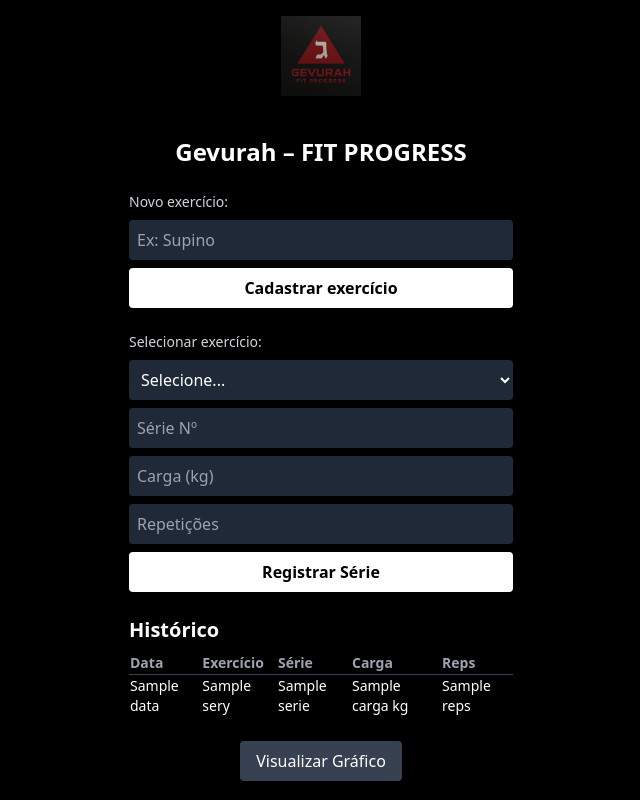
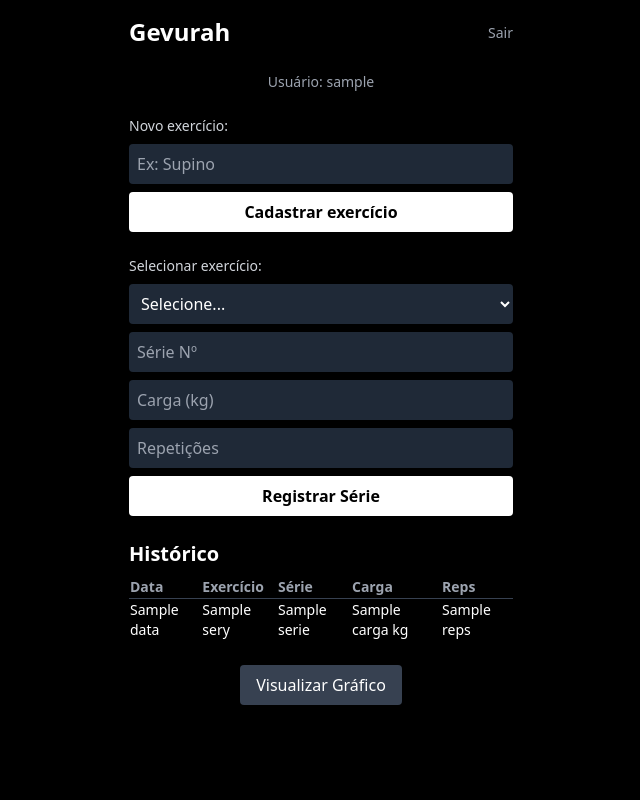
Before and after one commit to pedrocamposlive/Gevurah, a Flask app: page /index in a window 1280 px wide. Shown: the whole page, without its empty margins (319-959 px from the left). Run offline with Flask 3, Linux system fonts and the light colour scheme; the visitor is signed in with stand-in values (Sample User, id 1); a database or web service that is not in the repository returns one stand-in record (values such as "Sample title"); some libraries are stand-ins or nearby versions.

Commit message:
Update index.html

```diff
--- a/templates/index.html
+++ b/templates/index.html
@@ -3,42 +3,38 @@
 <head>
   <meta charset="UTF-8" />
   <meta name="viewport" content="width=device-width, initial-scale=1.0" />
-  <title>Gevurah - FIT PROGRESS</title>
+  <title>Gevurah - Treino</title>
   <script src="https://cdn.tailwindcss.com"></script>
 
-  <!-- PWA: Manifesto + Service Worker -->
   <link rel="manifest" href="{{ url_for('static', filename='manifest.json') }}">
   <meta name="theme-color" content="#000000" />
   <script>
     if ('serviceWorker' in navigator) {
-      navigator.serviceWorker.register("{{ url_for('static', filename='service-worker.js') }}")
-        .then(reg => console.log('✅ Service Worker registrado:', reg))
-        .catch(err => console.error('❌ Erro no Service Worker:', err));
+      navigator.serviceWorker.register("{{ url_for('static', filename='service-worker.js') }}");
     }
   </script>
 </head>
-<body class="bg-black text-white font-sans flex flex-col items-center justify-start min-h-screen p-4">
+<body class="bg-black text-white font-sans flex flex-col items-center min-h-screen p-4">
 
   <div class="w-full max-w-sm space-y-6">
 
-    <!-- Logo -->
-    <div class="flex justify-center">
-      <img src="{{ url_for('static', filename='img/logo.png') }}" alt="Logo Gevurah" class="h-20 w-auto mb-4" />
+    <div class="flex justify-between items-center">
+      <h1 class="text-2xl font-bold">Gevurah</h1>
+      <form action="/logout" method="get">
+        <button class="text-sm text-gray-400 hover:text-white">Sair</button>
+      </form>
     </div>
 
-    <h1 class="text-2xl font-bold text-center">Gevurah – FIT PROGRESS </h1>
+    <p class="text-sm text-gray-400 text-center">Usuário: <span class="font-medium">{{ usuario }}</span></p>
 
-    <!-- Adicionar novo exercício -->
+    <!-- Novo exercício -->
     <form action="/adicionar_exercicio" method="POST" class="flex flex-col gap-2">
       <label class="text-sm text-gray-300">Novo exercício:</label>
-      <input type="text" name="novo_exercicio" required placeholder="Ex: Supino"
-             class="bg-gray-800 p-2 rounded" />
-      <button type="submit" class="bg-white text-black font-semibold py-2 rounded">
-        Cadastrar exercício
-      </button>
+      <input type="text" name="novo_exercicio" required placeholder="Ex: Supino" class="bg-gray-800 p-2 rounded" />
+      <button type="submit" class="bg-white text-black font-semibold py-2 rounded">Cadastrar exercício</button>
     </form>
 
-    <!-- Formulário de registro de série -->
+    <!-- Registrar série -->
     <form action="/adicionar" method="POST" class="flex flex-col gap-2">
       <label class="text-sm text-gray-300">Selecionar exercício:</label>
       <select name="exercicio_id" required class="bg-gray-800 p-2 rounded">
@@ -57,7 +53,7 @@
 
     <!-- Histórico -->
     <div>
-      <h2 class="text-xl font-semibold mb-2">Histórico</h2>
+      <h2 class="text-xl font-semibold mb-2 mt-4">Histórico</h2>
       <table class="w-full text-sm text-left">
         <thead class="text-gray-400">
           <tr>
```
